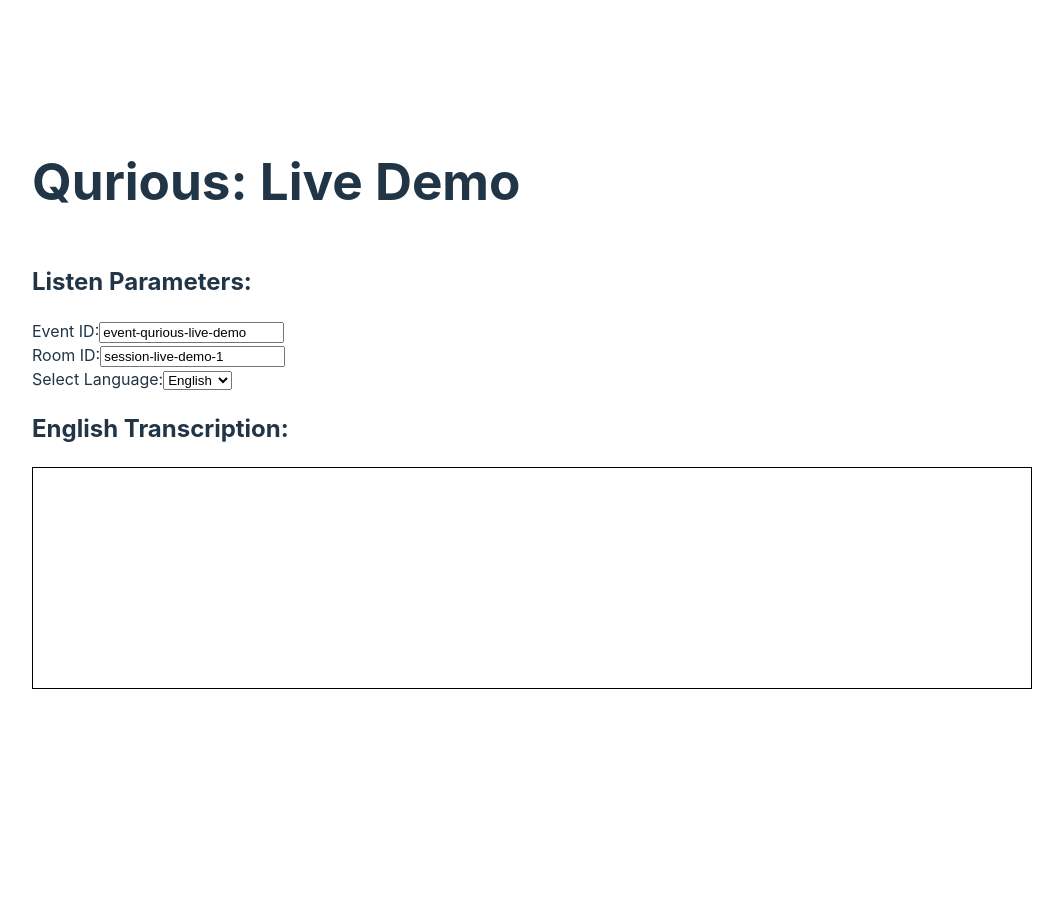
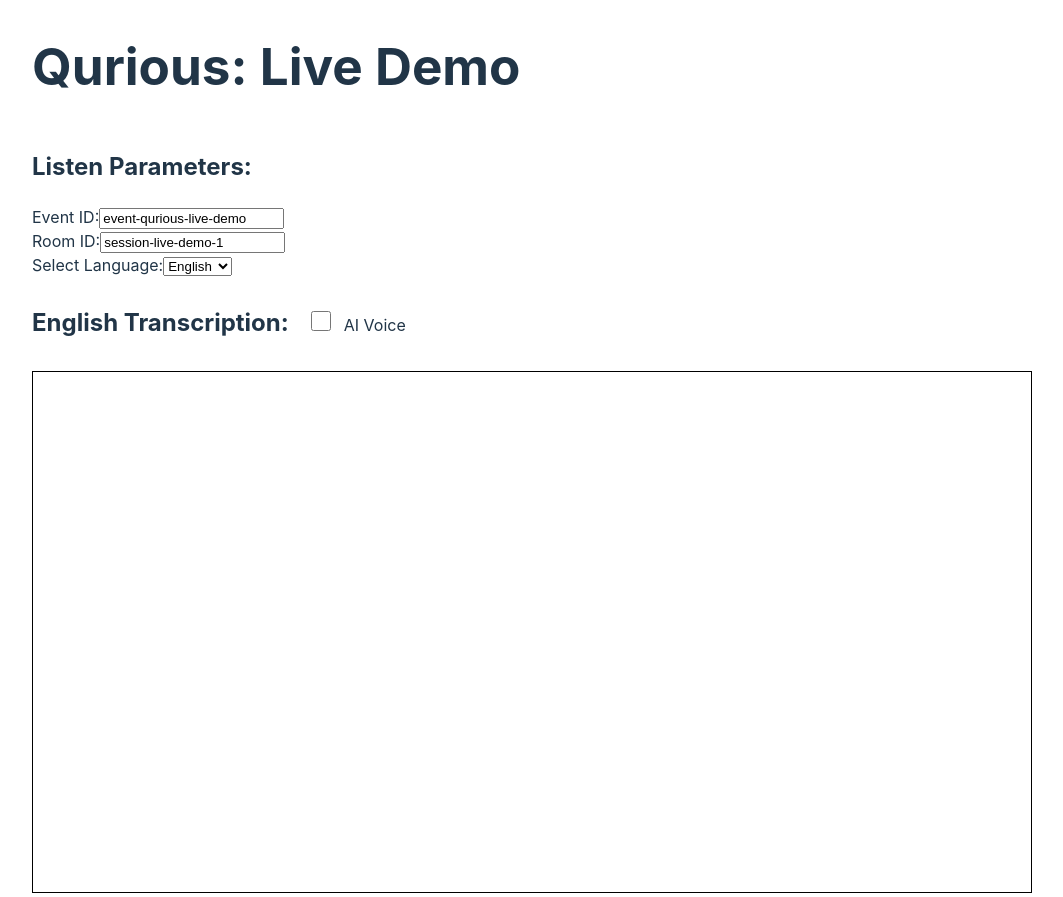
Before and after one commit to JMichael-B/transcription-client-side-prototype, a React (Vite) app: page / in a window 1280 px wide. Shown: the whole page, without its empty margins (108-1171 px from the left). Before the commit the page ends 808 px from the top, so only its background shows below. Built offline with nearby package versions, Linux system fonts and the light colour scheme; no server answers.

Commit message:
Audio Play Capability

```diff
--- a/src/pages/DemoPage.tsx
+++ b/src/pages/DemoPage.tsx
@@ -21,6 +21,7 @@ const TranscriptionPage: React.FC = () => {
     const [eventId, setEventId] = useState<string>(event_id);
     const [roomId, setRoomId] = useState<string>(room_id);
     const [language, setLanguage] = useState<string>(default_language);
+    const [showAIVoice, setShowAIVoice] = useState<boolean>(false);
 
     // WebSocket & Audio Refs
     const transcriptionSocketRef = useRef<WebSocket | null>(null);
@@ -31,8 +32,12 @@ const TranscriptionPage: React.FC = () => {
             `${LISTEN_URL}?event_id=${eventId}&room_id=${roomId}&lang=${language}`
         );
 
+        // Set binaryType to receive audio as Blob
+        transcriptionSocketRef.current.binaryType = "arraybuffer";
+
         transcriptionSocketRef.current.onmessage = (event) => {
-            // console.log("Received transcription:", event);
+            if (typeof event.data === "string") {
+                // Handle transcription text
                 const data = JSON.parse(event.data);
                 console.log("TRANSCRIPTION DATA:", data);
 
@@ -40,6 +45,17 @@ const TranscriptionPage: React.FC = () => {
                     setTranscription((prev) => prev + " " + data.original);
                 } else {
                     setTranscription((prev) => prev + " " + data.translated);
+                }
+            } else if (event.data instanceof ArrayBuffer) {
+                // Handle audio data
+                const audioBlob = new Blob([event.data], { type: "audio/mpeg" });
+                const audioUrl = URL.createObjectURL(audioBlob);
+
+                // Play audio if AI Voice is enabled
+                if (showAIVoice) {
+                    const audio = new Audio(audioUrl);
+                    audio.play();
+                }
             }
         };
 
@@ -50,7 +66,7 @@ const TranscriptionPage: React.FC = () => {
         return () => {
             transcriptionSocketRef.current?.close();
         };
-    }, [language, eventId, roomId]);
+    }, [language, eventId, roomId, showAIVoice]);
 
     // Reset Transcript
     useEffect(() => {
@@ -121,10 +137,27 @@ const TranscriptionPage: React.FC = () => {
             <div style={{ display: "flex", gap: 20, width: "100%" }}>
                 {/* Transcription Section */}
                 <div style={{ width: "100%" }} className="mt-6">
+                    <div style={{ display: "flex", alignItems: "center", gap: "8px", margin: "8px 0" }}>
+                        {/* Label */}
                         <h2 className="text-lg font-semibold">
                             {language === "en" ? "English Transcription" : `${language.toUpperCase()} Translation`}:
                         </h2>
-                    <div style={{ height: "200px", overflowY: "scroll", border: "1px solid black", marginTop: "10px", padding: "10px" }}>
+                        {/*Toggle Switch*/}
+                        <label>
+                            <input
+                                type="checkbox"
+                                checked={showAIVoice}
+                                onChange={() => setShowAIVoice((prev) => !prev)}
+                                style={{ width: 40, height: 20 }}
+                            />
+                            <span>AI Voice</span>
+                            {showAIVoice && (
+                                <span style={{ fontSize: "1.3em", color: "#4ade80" }}>🔊</span>
+                            )}
+                        </label>
+                    </div>
+                    {/* Box */}
+                    <div style={{ height: "500px", overflowY: "scroll", border: "1px solid black", marginTop: "10px", padding: "10px" }}>
                         {transcription
                             .split("\n")
                             .map((line, index) => (
```
Lines whose indentation alone changed are shown as unchanged.
